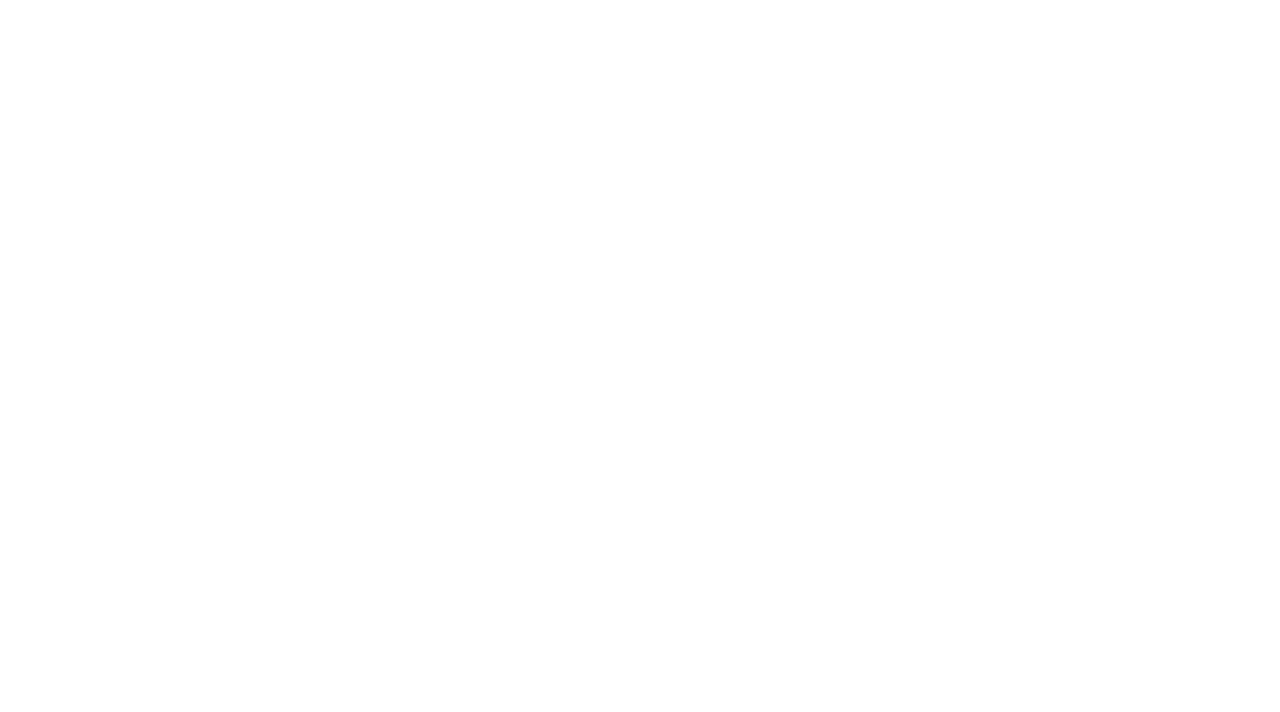
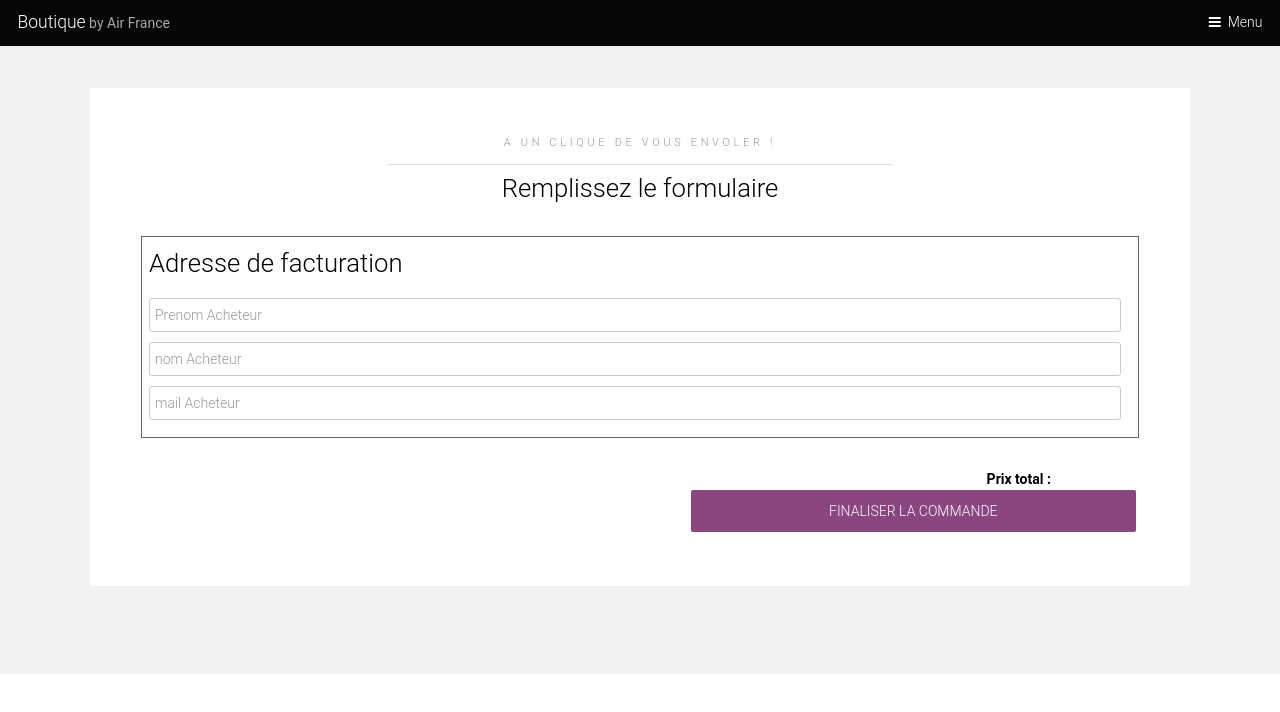
Before and after one commit to Guillaumelebas/airFranceBoutique, a React (Create React App) app: page /paiement in a window 1280 px wide. Shown: the top 712 px of the page. Built offline with nearby package versions, Linux system fonts and the light colour scheme.

Commit message:
Modif style global

```diff
--- a/package.json
+++ b/package.json
@@ -9,7 +9,8 @@
     "react": "^16.13.1",
     "react-dom": "^16.13.1",
     "react-router-dom": "^5.2.0",
-    "react-scripts": "3.4.3"
+    "react-scripts": "3.4.3",
+    "react-spinner-material": "^1.3.1"
   },
   "scripts": {
     "start": "react-scripts start",
--- a/src/App.js
+++ b/src/App.js
@@ -3,18 +3,18 @@ import { Switch, Route } from 'react-router-dom';
 
 import Home from './components/home';
 import Liste from './components/liste';
-import Liste2 from './components/liste2';
+import ResultatRecherche from './components/resultat-recherche';
 import MonVol from './components/mon-vol';
-import Recap from './components/recap';
+import Paiement from './components/paiement';
 
 const Main = () => {
   return (
       <Switch>
         <Route exact path='/' component={Home}></Route>
         <Route exact path='/liste' component={Liste}></Route>
-        <Route exact path='/liste2' component={Liste2}></Route>
+        <Route exact path='/resultat-recherche' component={ResultatRecherche}></Route>
         <Route exact path='/mon-vol' component={MonVol}></Route>
-        <Route exact path='/recap' component={Recap}></Route>
+        <Route exact path='/paiement' component={Paiement}></Route>
       </Switch>
   );
 };
--- a/src/components/home.js
+++ b/src/components/home.js
@@ -19,7 +19,7 @@ class Home extends React.Component {
                                     <div className="content">
                                         <header className="align-center">
                                             <p>Je cherche mon voyage</p>
-                                    <h2>Lorem ipsum dolor</h2>
+                                            <h2>Allez aux grés de vos envies...</h2>
                                         </header>
                                         <footer className="align-center">
                                             <a href="/liste" className="button alt">Cliquez ici</a>
@@ -36,7 +36,7 @@ class Home extends React.Component {
                                     <div className="content">
                                         <header className="align-center">
                                             <p>Informations sur mon voyage</p>
-                                    <h2>Vestibulum sit amet</h2>
+                                            <h2>Besoin d'information ?</h2>
                                         </header>
                                         <footer className="align-center">
                                             <a href="/mon-vol" className="button alt">Cliquez ici</a>
--- a/src/components/liste.js
+++ b/src/components/liste.js
@@ -1,14 +1,16 @@
 import * as React from "react";
 import LittleHeader from "./little-header";
 import {VolService} from "../services/vol-service";
-const BASE_URL = 'https://intech-airfrance-api.herokuapp.com';
+import  Spinner  from "react-spinner-material";
+const BASE_URL = 'https://intech-airfrance-api.herokuapp.com/v1';
+// const BASE_URL = 'http://localhost:4545/v1';
 
 class Liste extends React.Component {
     constructor(props) {
         super(props);
         this.state = {
             aeroports: [],
-            result: []
+            isLoading: true,
         };
     }
 
@@ -21,16 +23,21 @@ class Liste extends React.Component {
             .then((response) => response.json() )
             .then( (r) => {
                 console.log(r);
-                this.setState({aeroports: r.data})} );
+                this.setState({aeroports: r.data, isLoading: false})} );
         // .then((response) => this.setState({vols:response.data}) );
+    }
+
+    renderLoading(){
+        return (
+            <div style={{display: 'flex', justifyContent: 'center'}}>
+                <Spinner size={120} spinnerColor={"#333"} spinnerWidth={2} visible={true} />
+            </div>
+        );
     }
 
     render() {
         return (
-
-
-                <div>
-
+            <div>
                 <LittleHeader/>
                 <section id="two" class="wrapper style2">
                     <div class="inner">
@@ -41,7 +48,8 @@ class Liste extends React.Component {
                                     <h2>Rechercher son vol</h2>
                                 </header>
 
-                                <form method="GET" action="/liste2">
+                                <form method="GET" action="/resultat-recherche">
+                                    {this.state.isLoading ? this.renderLoading() :
                                     <div className="row uniform">
                                         <div className="6u 12u$(xsmall)">
 
@@ -86,6 +94,7 @@ class Liste extends React.Component {
                                             <input type="submit" value="Search" className="fit"/>
                                         </div>
                                     </div>
+                                    }
                                 </form>
 
                         </div>
--- a/src/components/mon-vol.js
+++ b/src/components/mon-vol.js
@@ -1,7 +1,8 @@
 import * as React from "react";
 import LittleHeader from "./little-header";
 import {VolService} from "../services/vol-service";
-const BASE_URL = 'http://localhost:3000';
+const BASE_URL = 'https://intech-airfrance-api.herokuapp.com/v1';
+// const BASE_URL = 'http://localhost:4545/v1';
 
 class MonVol extends React.Component {
     constructor(props) {
--- a/src/components/recap.js
+++ b/src/components/paiement.js
@@ -1,15 +1,20 @@
 import * as React from "react";
-const BASE_URL = 'https://intech-airfrance-api.herokuapp.com';
+import Spinner from "react-spinner-material";
+import LittleHeader from "./little-header";
+const BASE_URL = 'https://intech-airfrance-api.herokuapp.com/v1';
+// const BASE_URL = 'http://localhost:4545/v1';
 
-class Recap extends React.Component {
+class Paiement extends React.Component {
     constructor(props) {
         super(props);
         this.state = {
-            idCommande: null
+            idCommande: null,
+            isLoading: false,
         };
 
         this.addReservations = this.addReservations.bind(this);
         this.addCommande = this.addCommande.bind(this);
+        this.paiement = this.paiement.bind(this);
     }
 
     componentDidMount() {
@@ -76,7 +81,6 @@ class Recap extends React.Component {
         var mailClient = document.getElementById("mailClient").value;
 
         console.log(`${BASE_URL}/client/add?nomClient=${nomClient}&prenomClient=${prenomClient}&mailClient=${mailClient}`);
-
         // creation du client
         fetch(`${BASE_URL}/client/add?nomClient=${nomClient}&prenomClient=${prenomClient}&mailClient=${mailClient}`)
             .then((response) => response.json() )
@@ -97,6 +101,67 @@ class Recap extends React.Component {
             } )
             .catch( e => console.error(e));
     }
+    paiement(){
+        this.setState({isLoading: true});
+
+        let url_string = window.location.href;
+        let url = new URL(url_string);
+
+        let nomClient = document.getElementById("nomClient").value;
+        let prenomClient = document.getElementById("prenomClient").value;
+        let mailClient = document.getElementById("mailClient").value;
+        let nbPassager = url.searchParams.get("nbPassager");
+        document.getElementById("nbPassager").value = nbPassager;
+        let idVol = url.searchParams.get("idVol");
+        document.getElementById("idVol").value = idVol;
+        let dateDepart = url.searchParams.get("dateDepart");
+        document.getElementById("dateDepart").value = dateDepart;
+        let dateArrivee = url.searchParams.get("dateArrivee");
+        document.getElementById("dateArrivee").value = dateArrivee;
+        var aeroportDepart = url.searchParams.get("aeroportDepart");
+        document.getElementById("aeroportDepart").value = aeroportDepart;
+        var aeroportArrivee = url.searchParams.get("aeroportArrivee");
+        document.getElementById("aeroportArrivee").value = aeroportArrivee;
+
+        const tabVols = url_string.match(/(vol)\d=./g).reduce( (a,b) => {
+            a.push(b[b.length-1]);
+            return a
+        }, []);
+
+        let tabPassagers = [];
+        for(let i = 1; i<= nbPassager ; i++) {
+            let nomPassager = document.getElementById("nom" + i).value;
+            let prenomPassager = document.getElementById("prenom" + i).value;
+            tabPassagers.push({
+                "nomPassager": nomPassager,
+                "prenomPassager": prenomPassager
+            })
+        }
+        const data = {
+            "nomClient": nomClient,
+            "prenomClient": prenomClient,
+            "mailClient": mailClient,
+            "aeroportDepart": aeroportDepart,
+            "aeroportArrivee": aeroportArrivee,
+            "dateDepart": dateDepart,
+            "dateArrivee": dateArrivee,
+            "passagers": tabPassagers,
+            "vols": tabVols,
+        };
+        const options = {
+            method: "POST",
+            headers: {
+                'Content-Type': 'application/json'
+            },
+            body: JSON.stringify(data)
+        };
+        fetch(`${BASE_URL}/commande/add`, options)
+            .then((response) => response.json() )
+            .then( (r) => {
+                console.log(r);
+                this.setState({isLoading: false});
+            } );
+    }
     renderInput(){
         var views = [];
         var url_string = window.location.href;
@@ -106,8 +171,8 @@ class Recap extends React.Component {
 
         for(var i = 1; i <= nbPassager; i++){
             views.push(
-                <div name={"divVoyageur"+i} id={"divVoyageur"+i} style={{border:'solid 0.1em',margin: '0.5em',padding: '0.5em'}}>
-                    <h1 style={{color:'black'}}>Voyageur {i}</h1>
+                <div name={"divVoyageur"+i} id={"divVoyageur"+i} style={{border:'solid 0.1em',margin: '0.5em',padding: '0.5em', marginBottom: 2 + "%"}}>
+                    <h2 style={{height: 6 + "%"}}>Voyageur {i}</h2>
                     <input name={"prenom"+i} id={"prenom"+i} placeholder={"Prenom voyageur" + " " + i}/>
                     <input name={"nom"+i} id={"nom"+i} placeholder={"Nom voyageur" + " " + i}/>
                 </div>
@@ -115,39 +180,68 @@ class Recap extends React.Component {
             );
 
         }
+
         views.push(<div name="divClient" id={"divClient"} style={{border:'solid 0.1em',margin: '0.5em',padding: '0.5em'}}>
-            <h1 style={{color:'black'}}>Adresse de facturation</h1>
+            <h2 style={{height: 3 + "%"}}>Adresse de facturation</h2>
             <input name="prenomClient" id="prenomClient" placeholder="Prenom Acheteur"/>
             <input name="nomClient" id="nomClient" placeholder="nom Acheteur"/>
             <input name="mailClient" id="mailClient" placeholder="mail Acheteur"/>
             <input type="hidden" name="dateDepart" id="dateDepart" required/>
             <input type="hidden" name="dateArrivee" id="dateArrivee" required/>
+            <input type="hidden" name="aeroportDepart" id="aeroportDepart" required/>
+            <input type="hidden" name="aeroportArrivee" id="aeroportArrivee" required/>
             <input type="hidden" name="idVol" id="idVol" required/>
-            <input type="hidden" name="nbPassager" id="nbPassager" required/></div>);
+            <input type="hidden" name="nbPassager" id="nbPassager" required/></div>
+        );
 
 
 
         return views;
     }
 
+    renderLoading(){
+        return (
+            <div style={{display: 'flex', justifyContent: 'center'}}>
+                <Spinner size={120} spinnerColor={"#333"} spinnerWidth={2} visible={true} />
+            </div>
+        );
+    }
+
     render() {
         return (
             //<form method="GET" action="#" onSubmit={this.add}>
-                <div className="row uniform">
-                    <div className="12u$">
-                        <div className="select-wrapper">
-                            <div>
+            <div>
+                <LittleHeader/>
+
+                <div>
+                    <section id="two" className="wrapper style2">
+                        <div className="inner">
+                            <div className="box">
+                                <div className="content">
+                                    <header className="align-center">
+                                        <p>A un clique de vous envoler !</p>
+                                        <h2>Remplissez le formulaire</h2>
+                                    </header>
+                                    <div>
                                 { this.renderInput() }
+                                        <div className="3u$ 12u$(small)"
+                                             style={{marginLeft: 55 + '%', width: 45 + '%', marginTop: 3 + "%"}}>
+                                            <label style={{marginLeft: 65 + "%", marginTop: 2 + "%"}}
+                                                   htmlFor="passager-select">Prix total :</label>
+                                            <input type="submit" name="commander" value="Finaliser la commande" className="button special"
+                                                   onClick={this.paiement}/>
+                                        </div>
+                                        { this.state.isLoading && this.renderLoading() }
+                                    </div>
+                            </div>
                             </div>
                         </div>
-                    </div>
-                    <div className="3u$ 12u$(small)">
-                        <input type="submit" value="Validation" className="fit" onClick={this.addCommande}/>
-                    </div>
+                    </section>
                 </div>
-            //</form>
+            </div>
+
         );
     }
 }
 
-export default Recap;
+export default Paiement;
--- a/src/components/liste2.js
+++ b/src/components/resultat-recherche.js
@@ -1,12 +1,14 @@
 import * as React from "react";
 import LittleHeader from "./little-header";
 import {VolService} from "../services/vol-service";
-const BASE_URL = 'https://intech-airfrance-api.herokuapp.com';
+import Spinner from "react-spinner-material";
+const BASE_URL = 'https://intech-airfrance-api.herokuapp.com/v1';
+// const BASE_URL = 'http://localhost:4545/v1';
 
-class Liste2 extends React.Component {
+class ResultatRecherche extends React.Component {
     constructor(props) {
         super(props);
-        this.state = {vols:[], result: [], volsRetour: [], volsAller: [], isEscale: true };
+        this.state = {vols:[], isLoading: true, volsRetour: [], volsAller: [], isEscale: true };
 
         this.handleClick = this.handleClick.bind(this);
         this.renderWithoutEscale = this.renderWithoutEscale.bind(this);
@@ -26,11 +28,34 @@ class Liste2 extends React.Component {
         document.getElementById("dateArrivee").value = dateArrivee;
         var nbPassager = url.searchParams.get("nbPassager");
         document.getElementById("nbPassager").value = nbPassager;
-        /*VolService.getVols()
-            .then(
-                (vols) => this.setState({vols: vols})
-            );*/
-        fetch(`${BASE_URL}/vol/query?idAeroportDepart=${aeroportDepart}&idAeroportArrivee=${aeroportArrivee}&dateDepart=${dateDepart}&dateArrivee=${dateArrivee}`)
+
+        const data = {
+            "dateDepart": dateDepart,
+            "dateArrivee": dateArrivee,
+            "idAeroportDepart": aeroportDepart,
+            "idAeroportArrivee": aeroportArrivee,
+            "nbPassager" : nbPassager
+        }
+        const options = {
+            method: "POST",
+            headers: {
+                'Content-Type': 'application/json'
+            },
+            body: JSON.stringify(data)
+        }
+        fetch(`${BASE_URL}/vol/query`, options)
+            .then((response) => response.json() )
+            .then( (r) => {
+                console.log(r);
+                this.setState({vols: r.data})
+                const tabR = this.getVolRetourDirect();
+                this.setState({volsRetour: tabR});
+                const tabA = this.getVolAllerDirect();
+                this.setState({volsAller: tabA});
+                this.setState({isLoading: false});
+            } );
+
+        /*fetch(`${BASE_URL}/vol/query?idAeroportDepart=${aeroportDepart}&idAeroportArrivee=${aeroportArrivee}&dateDepart=${dateDepart}&dateArrivee=${dateArrivee}`)
             .then((response) => response.json() )
             .then( (r) => {
                 console.log(r);
@@ -40,7 +65,7 @@ class Liste2 extends React.Component {
                 const tabA = this.getVolAllerDirect();
                 this.setState({volsAller: tabA});
             } );
-
+    */
 
 
     }
@@ -77,19 +102,43 @@ class Liste2 extends React.Component {
         return (
             <div className="12u$">
             <h3>Vol aller: </h3>
+                {this.state.isLoading ? this.renderLoading() :
                     <div className="select-wrapper">
-                    { this.state.volsAller && this.state.volsAller.map(
-                            (item, index) => <div><input type="checkbox" id={item.idVol} name="volAller" value={item.idVol}></input>
-                            <label for={item.idVol}><b>{item.Depart}</b> ---------> <b>{item.Arrivee}</b></label></div>
+                        <table cellSpacing="0" cellPadding="0">
+                        {this.state.volsAller && this.state.volsAller.map(
+                            (item, index) =>
+                                <tr>
+                                    <td><input type="checkbox" id={item.idVol} name={"vol"+index}
+                                                                 value={item.idVol}></input>
+                                        <label
+                                            htmlFor={item.idVol}><b>{item.Depart}</b> ---------> <b>{item.Arrivee}</b></label>
+                                    </td>
+                                    <td>{item.prixVol} €
+                                    </td>
+                                </tr>
                         )}
+                        </table>
                     </div>
+                }
                 <h3>Vol retour: </h3>
+                {this.state.isLoading ? this.renderLoading() :
                     <div className="select-wrapper">
-                    { this.state.volsRetour && this.state.volsRetour.map(
-                            (item, index) => <div><input type="checkbox" id={item.idVol} name="volRetour" value={item.idVol}></input>
-                            <label for={item.idVol}><b>{item.Depart}</b> ---------> <b>{item.Arrivee}</b></label></div>
+                        <table cellSpacing="0" cellPadding="0">
+                        {this.state.volsRetour && this.state.volsRetour.map(
+                            (item, index) =>
+                                <tr>
+                                    <td><input type="checkbox" id={item.idVol} name={"vol"+index}
+                                               value={item.idVol}></input>
+                                    <label
+                                        htmlFor={item.idVol}><b>{item.Depart}</b> ---------> <b>{item.Arrivee}</b></label>
+                                </td>
+                                <td>{item.prixVol} €
+                                </td>
+                            </tr>
                         )}
+                        </table>
                     </div>
+                }
             </div>);
     }
 
@@ -98,16 +147,34 @@ class Liste2 extends React.Component {
             <div className="12u$">
             <h3>Vols disponibles: </h3>
             <h4>promotion de -10 % </h4>
+                {this.state.isLoading ? this.renderLoading() :
                     <div className="select-wrapper">
-                    { this.state.vols && this.state.vols.map(
-                            (item, index) => <div><input type="checkbox" id={item.idVol} name={"vol"+item.idVol} value={item.idVol}></input>
-                            <label for={item.idVol}><b>{item.Depart}</b> ---------> <b>{item.Arrivee}</b></label></div>
+                        <table cellSpacing="0" cellPadding="0">
+                        {this.state.vols && this.state.vols.map(
+                            (item, index) => <tr>
+                                <td><input type="checkbox" id={item.idVol} name={"vol"+index}
+                                               value={item.idVol}></input>
+                                    <label
+                                        htmlFor={item.idVol}><b>{item.Depart}</b> ---------> <b>{item.Arrivee}</b></label>
+                                </td>
+                                <td>{item.prixVol} €
+                                </td>
+                            </tr>
                         )}
+                        </table>
                     </div>
+                }
             </div>
             );
     }
 
+    renderLoading(){
+        return (
+            <div style={{display: 'flex', justifyContent: 'center'}}>
+                <Spinner size={120} spinnerColor={"#333"} spinnerWidth={2} visible={true} />
+            </div>
+        );
+    }
     render() {
         return (
             <div>
@@ -123,9 +190,8 @@ class Liste2 extends React.Component {
                             <button onClick={this.handleClick}>
                                    {this.state.isEscale ? 'sans escale' : 'avec escale'}
                             </button>
-                            <form method="GET" action="/recap">
+                            <form method="GET" action="/paiement">
                                 <div className="row uniform">
-
 
                                     {this.state.isEscale == true ? this.renderWithEscale() : this.renderWithoutEscale() }
 
@@ -149,4 +215,4 @@ class Liste2 extends React.Component {
     }
 }
 
-export default Liste2;
+export default ResultatRecherche;
```
Also changed, not shown: src/components/header.js (+16 -20 lines), 1 other file (tests, documents, lock files or other folders). Lines whose indentation alone changed are shown as unchanged.
